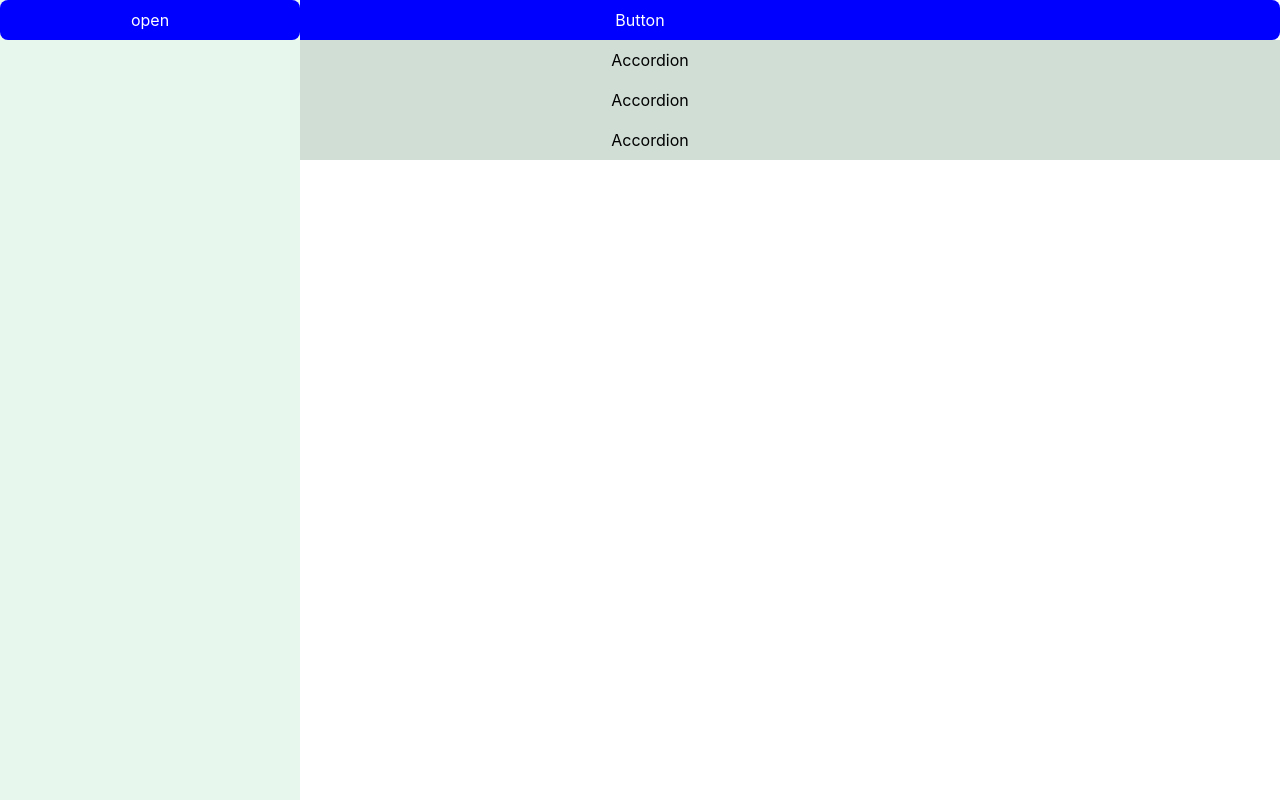
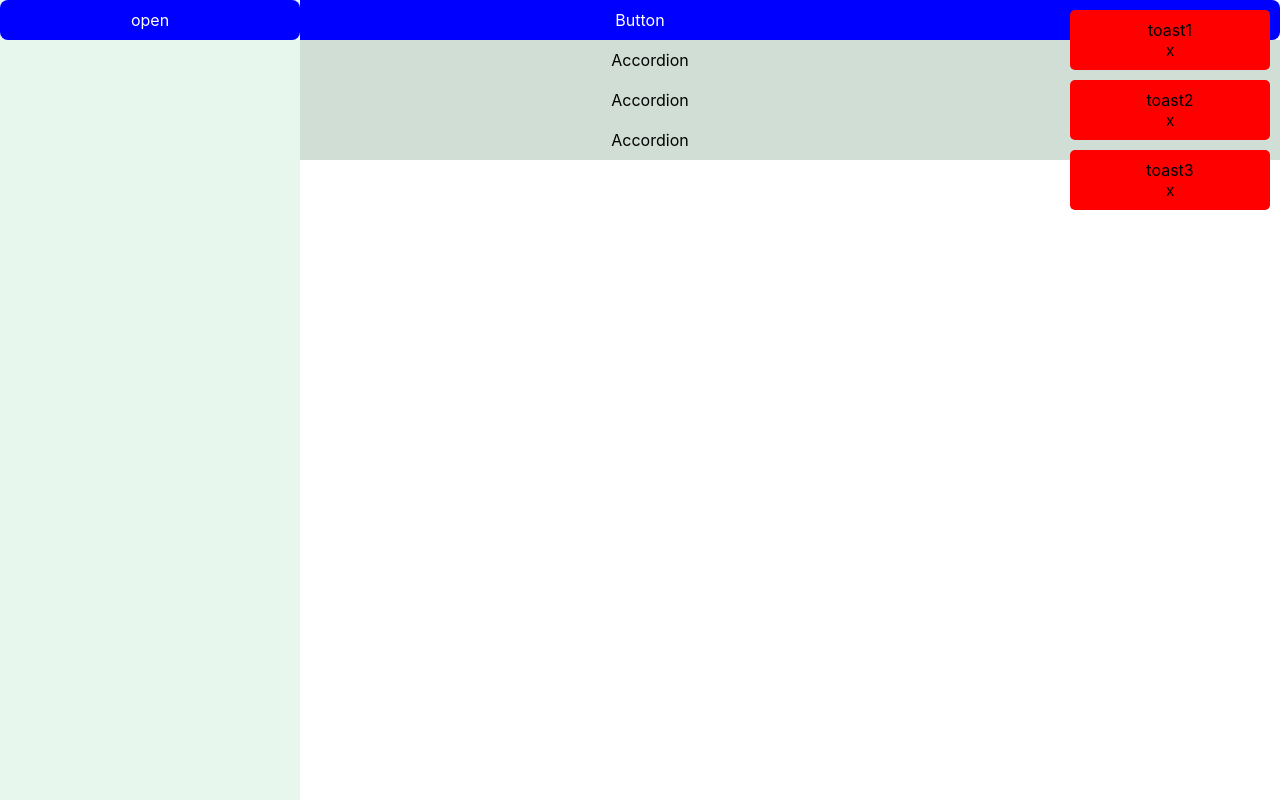
Before and after one commit to ankit417/react-admin-dashboard, a React (Create React App) app: page / in a window 1280 px wide. Built offline with nearby package versions, Linux system fonts and the light colour scheme.

Commit message:
Toast added

```diff
--- a/src/App.css
+++ b/src/App.css
@@ -1,5 +1,6 @@
 .App {
   text-align: center;
+  position: relative;
 }
 
 .App-logo {
--- a/src/App.tsx
+++ b/src/App.tsx
@@ -1,5 +1,5 @@
 import React from "react";
-import { Button, SideBar, Accordion } from "./components";
+import { Button, SideBar, Accordion, Toast } from "./components";
 import "./App.css";
 import "./style/main.scss";
 
@@ -15,6 +15,7 @@ function App() {
       <Accordion />
       <Accordion />
       <Accordion />
+      <Toast />
       <SideBar />
     </div>
   );
--- a/src/components/_0-component.scss
+++ b/src/components/_0-component.scss
@@ -1,3 +1,4 @@
 @import "./button/button";
 @import "./sidebar/sidebar";
 @import "./accordion/accordion";
+@import "./toast/toast";
--- a/src/components/accordion/_accordion.scss
+++ b/src/components/accordion/_accordion.scss
@@ -7,7 +7,6 @@
   }
   .panel {
     padding: 0 10px;
-    max-height: 999px;
-    transition: max-height 2s;
+    transition: all 2s;
   }
 }
--- a/src/components/index.tsx
+++ b/src/components/index.tsx
@@ -1,3 +1,4 @@
 export * from "./button/Button.component";
 export * from "./accordion/Accordion.component";
 export * from "./sidebar/Sidebar.component";
+export * from "./toast/Toast.component";
--- /dev/null
+++ b/src/components/toast/Toast.component.tsx
@@ -0,0 +1,43 @@
+import React, { useState } from "react";
+
+const toast = ["toast1", "toast2", "toast3"];
+
+export const Toast = () => {
+  const [toastList, setToastList] = useState(toast);
+
+  const addToast = () => {
+    setToastList((prev) => ["hello", ...prev]);
+  };
+
+  const removeToast = (index: number) => {
+    let toastArray = toastList;
+    toastArray.splice(index, 1);
+    return setToastList([...toastArray]);
+  };
+  return (
+    <div className="toast-container">
+      {toastList.map((item, index) => {
+        return (
+          <div key={index} className="toast-item">
+            <div
+              className="item"
+              onClick={() => {
+                addToast();
+              }}
+            >
+              {item}
+            </div>
+            <div
+              className="item-remove"
+              onClick={() => {
+                removeToast(index);
+              }}
+            >
+              x
+            </div>
+          </div>
+        );
+      })}
+    </div>
+  );
+};
--- /dev/null
+++ b/src/components/toast/_toast.scss
@@ -0,0 +1,24 @@
+.toast-container {
+  z-index: 1;
+  width: 200px;
+  position: absolute;
+  top: 0;
+  right: 10px;
+  display: flex;
+  flex-direction: column;
+  max-height: 0;
+  transition: max-height 0.5s ease-in-out;
+  .toast-item {
+    padding: 10px 0;
+    background-color: red;
+    margin-top: 10px;
+    border-radius: 5px;
+    transition: 0.2s;
+    .item {
+      //   margin: 25px;
+    }
+    .item-remove {
+      cursor: pointer;
+    }
+  }
+}
```
